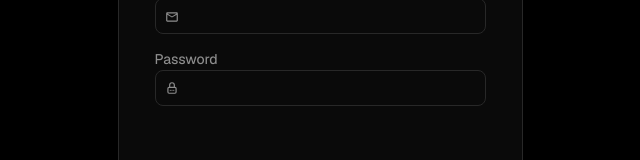
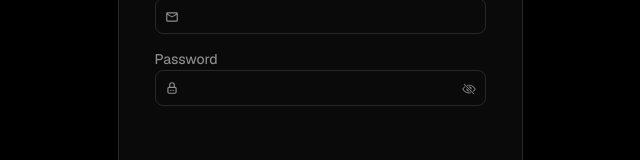
Before and after one commit to adaptive-testers/adaptive-testing, a React (Vite) app in the folder frontend/: page / in a window 1280 px wide. Shown: the part 328-488 px from the top of the page, without its empty margins (320-960 px from the left). Built offline with nearby package versions, Linux system fonts and the light colour scheme.

Commit message:
feat(SignUpContainer.tsx): Password Visibility - Add logic to enable users to view/hide password with button - Make visibility icons buttons for easier access with keyboard navigation

```diff
--- a/frontend/src/features/SignUp/SignUpContainer.tsx
+++ b/frontend/src/features/SignUp/SignUpContainer.tsx
@@ -1,11 +1,20 @@
 import { MdOutlineMailOutline } from "react-icons/md";
 import { IoPersonOutline } from "react-icons/io5";
 import { TbLockPassword } from "react-icons/tb";
+import { IoEyeOffOutline, IoEyeOutline } from "react-icons/io5";
 
 
 
 
+
+
+
+
+import { useState } from "react";
+
 export default function SignUpContainer() {
+    const [showPassword, setShowPassword] = useState(false);
+    const handlePasswordToggle = () => setShowPassword((prev) => !prev);
 
     return <>
         <div className="
@@ -36,8 +45,19 @@ export default function SignUpContainer() {
 
                     <div className="relative">
                         <label htmlFor="password-input" className="text-[#8e8e8e] geist-font text-sm font-[450]">Password</label>
-                        <input id="password-input" type="password" className="peer text-white text-sm pl-10 pr-2 h-9 w-full bg-neutral-950 border-[#282828] border-[1.5px] rounded-lg focus:border-[rgba(174,58,58,0.4)] focus:outline-none" />
+                        <input
+                            id="password-input"
+                            type={showPassword ? "text" : "password"}
+                            className="peer text-white text-sm pl-10 pr-10 h-9 w-full bg-neutral-950 border-[#282828] border-[1.5px] rounded-lg focus:border-[rgba(174,58,58,0.4)] focus:outline-none"
+                        />
                         <TbLockPassword className="absolute left-[10px] top-[70%] -translate-y-1/2 text-[#8e8e8e] peer-focus:text-white text-sm pointer-events-none" />
+                            <button
+                                type="button"
+                                aria-label={showPassword ? "Hide password" : "Show password"}
+                                onClick={handlePasswordToggle}
+                                className="absolute right-[10px] top-[72%] -translate-y-1/2 text-[#8e8e8e] text-sm cursor-pointer hover:text-white transition-colors duration-300 bg-transparent border-none p-0 focus:outline-none focus-visible:ring-2 focus-visible:ring-[#ae3a3a] rounded">
+                                {showPassword ? <IoEyeOutline /> : <IoEyeOffOutline />}
+                            </button>
                     </div>
 
                 </form>
```
